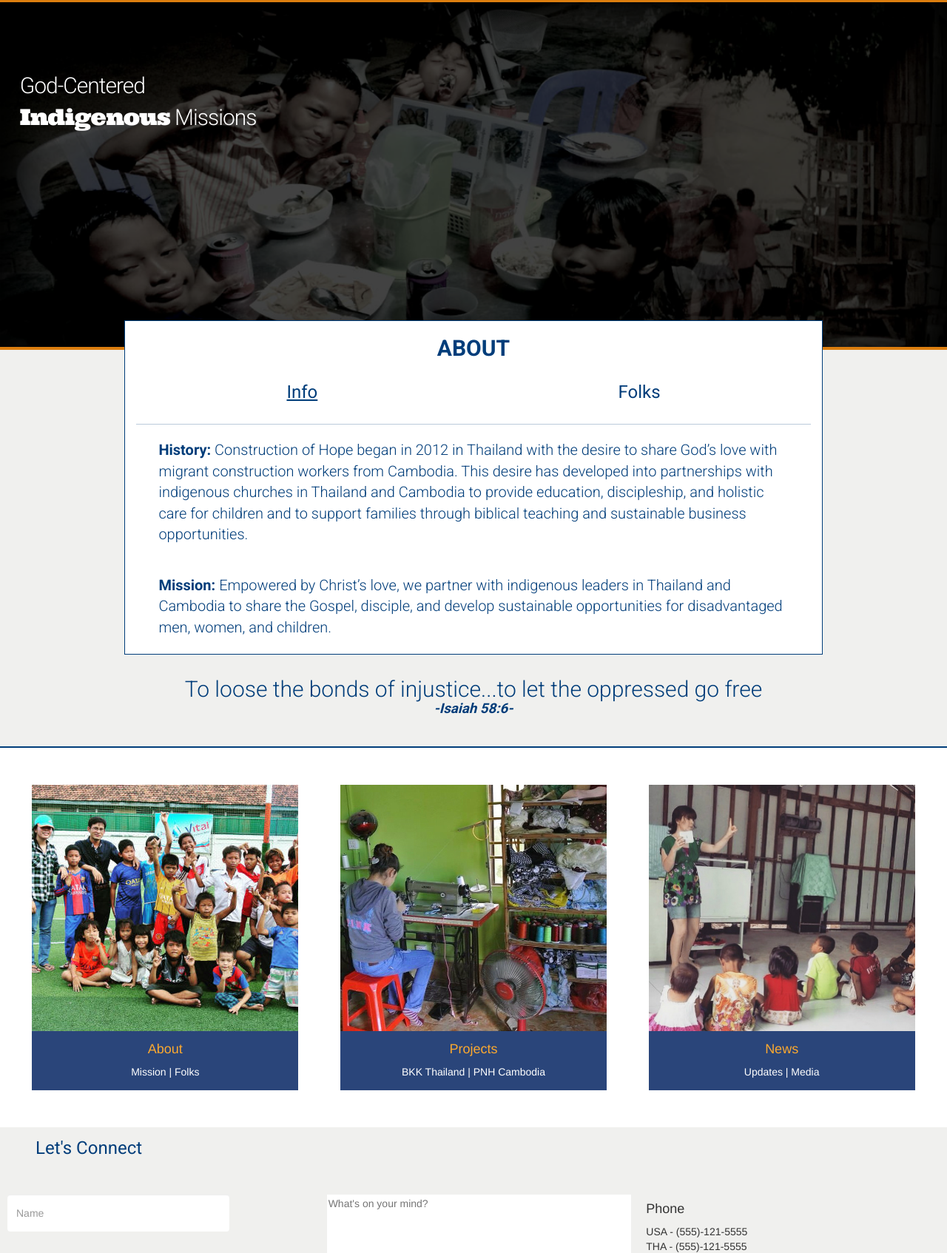
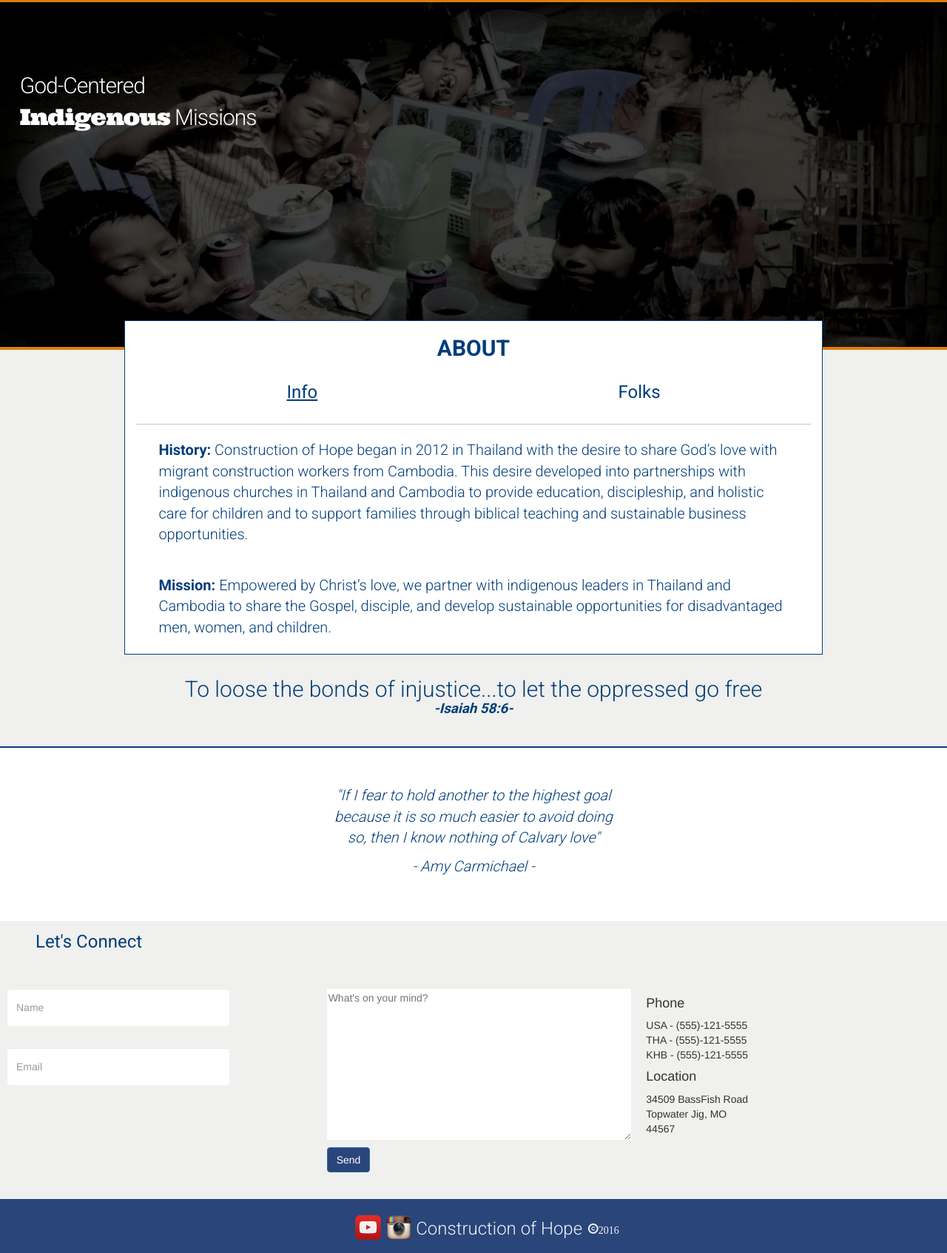
Before and after one commit to Nathan-Bateman/coh, a PHP site: page /about.php in a window 1280 px wide. Shown: the part 85-1779 px from the top of the page at 74% size. Run offline with PHP 8.4, Linux system fonts and the light colour scheme.

Commit message:
added function to show quotes instead of pictures in bottom section of all pages except home changed title in about page

```diff
--- a/coh/about.php
+++ b/coh/about.php
@@ -99,7 +99,7 @@ session_start();
   <link rel="stylesheet" type="text/css" href="css/bootstrap.min.css">
   <link rel="stylesheet" type="text/css" href="css/main.css">
   <link href="http://fonts.googleapis.com/css?family=Roboto:300,400,700" rel="stylesheet" type="text/css">
-  <title>COH</title>
+  <title>COHAbout</title>
 </head>
 <?php
    // generate a new token for the $_SESSION superglobal and put them in a hidden field
@@ -163,7 +163,7 @@ session_start();
         <hr>
         <div data-bind="if: oneActive" class='center'>
             <p class='center-content'>
-              <span style="font-weight:bold;">History: </span>Construction of Hope began in 2012 in Thailand with the desire to share God’s love with migrant construction workers from Cambodia. This desire has developed into partnerships with indigenous churches in Thailand and Cambodia to provide education, discipleship, and holistic care for children and to support families through biblical teaching and sustainable business opportunities.
+              <span style="font-weight:bold;">History: </span>Construction of Hope began in 2012 in Thailand with the desire to share God’s love with migrant construction workers from Cambodia. This desire developed into partnerships with indigenous churches in Thailand and Cambodia to provide education, discipleship, and holistic care for children and to support families through biblical teaching and sustainable business opportunities.
             </p>
               <br>
               <br>
--- a/coh/css/main.css
+++ b/coh/css/main.css
@@ -438,8 +438,14 @@ p.center-content {
   font-family: 'roboto',sans-serif;
   font-weight: 300;
 }
-span.center-content {
-  font-size: 17pt;
+div.center-content {
+  margin:0 auto;
+  font-size: 15pt;
+  font-style: italic;
+  color:#003d7a;
+  font-family: 'roboto',sans-serif;
+  font-weight: 300;
+  max-width: 400px;
 }
 hr {
 
@@ -493,7 +499,7 @@ a.info {
 .bottomview a:hover span.darken, .bottomview a:focus span.darken, .bottomview a:active span.darken {
     background-color: #0A2E52;
 }
-/*Contact for styles*/
+/*Contact form styles*/
 #contact {
 
   background-color: rgba(226, 226, 222, 0.52);
--- a/coh/js/main.js
+++ b/coh/js/main.js
@@ -14,6 +14,7 @@ var $bottomSection = $(document.querySelector('.bottompics'));
 var $bottomSectionLables = $(document.querySelector('.lables'));
 var banner = document.querySelector('.banner');
 var clientWidth = $(window).width();
+var $title = $( "title" ).text();
 
 
 var randomfromarray = function (array){
@@ -47,6 +48,12 @@ var bottomPics = {
 				   'news':'<div class="col-sm-4 space"><div class=' + '"bottomview"><a href="#" class="info"><img src="images/news2.jpg" class="img-responsive fader center"><span class="border-box darken center"><h4 class="bottom-title text-center">News</h4>  <p class="text-center"> Updates  |  Media </p><span></a></div></div>'
 };
 
+var quotes = ['<div class="center-content text-center"><p>"I was once close to starvation, almost ready to die waiting on food from morning till midnight, but now I have no fear"<p></p>- Li Hou -</p></div>',
+				'<div class="center-content text-center"><p>"If I fear to hold another to the highest goal because it is so much easier to avoid doing so, then I know nothing of Calvary love"<p></p>- Amy Carmichael -</p></div>',
+				'<div class="center-content text-center"><p>"Are the things of God, the honor of his name, the welfare of his church, the conversion of sinners, and the profit of your own soul, your chief aim?"<p></p>- George Muller -</p></div>'
+
+				]
+
 var postMenu = function () {
 	for (item in menuOptions) {
 		var listElement = menuOptions[item];
@@ -63,10 +70,15 @@ var postFooter = function () {
 	}
 };
 var postBottomPics = function () {
-	for (item in bottomPics) {
-		var pic = bottomPics[item];
-		$bottomSection.append(pic);
+	var quote = randomfromarray(quotes);
 
+	if($title === 'COH') {
+		for (item in bottomPics) {
+			var pic = bottomPics[item];
+			$bottomSection.append(pic);
+		}
+	}else {
+		$bottomSection.append(quote);
 	}
 };
 
```
